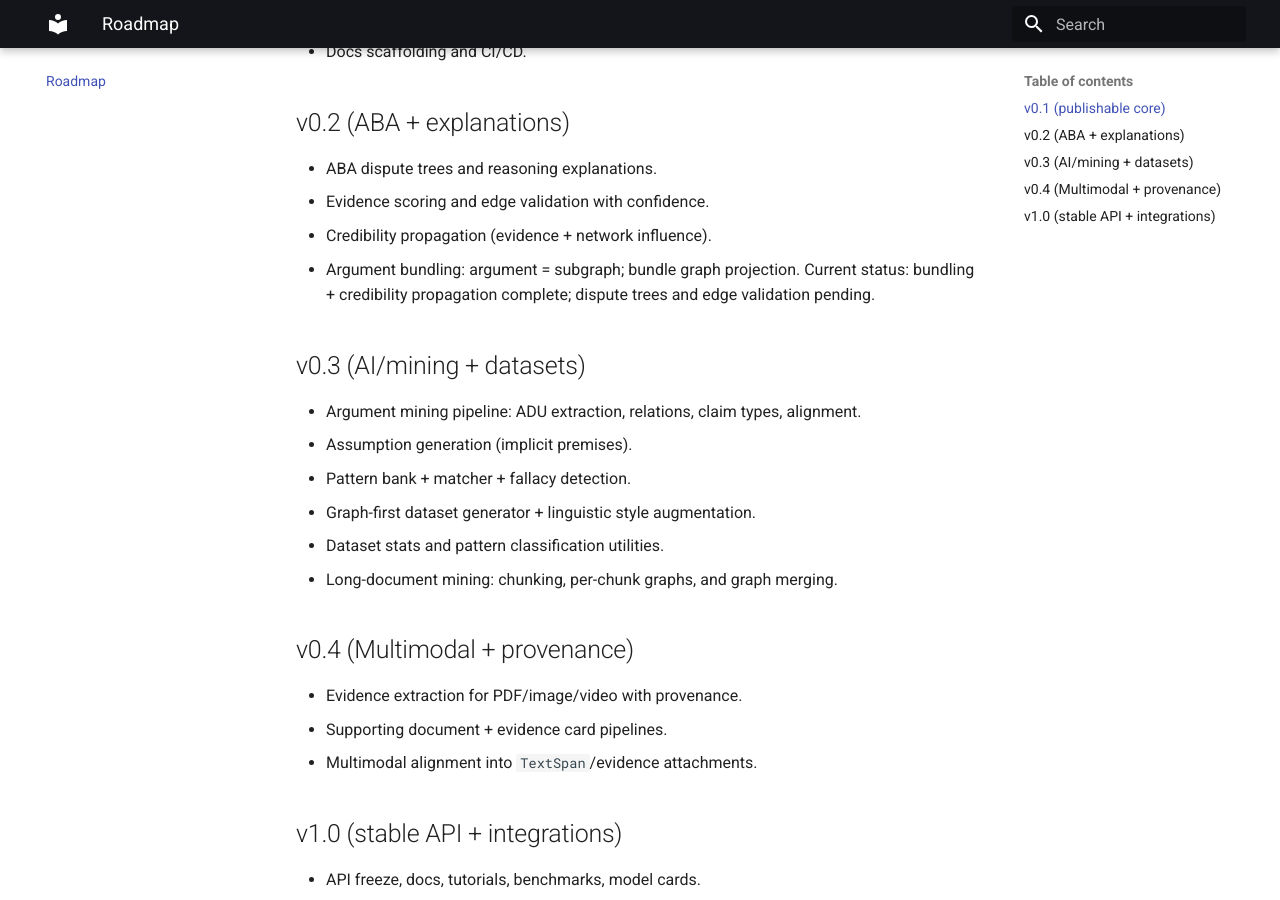
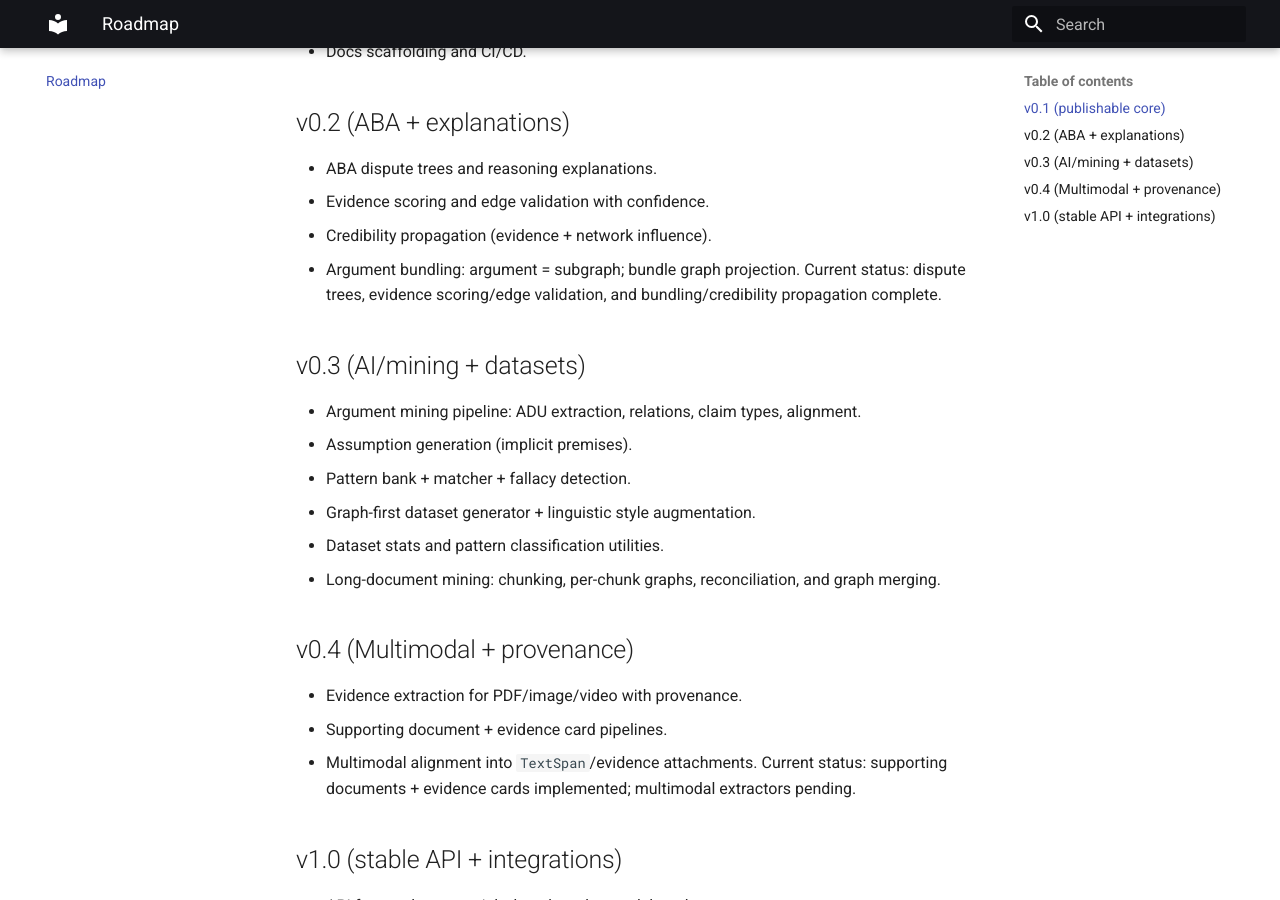
Before and after one commit to vasanthsarathy/arglib, an MkDocs documentation site: the page built from docs/roadmap.md, in a window 1280 px wide and 900 px high, scrolled down 465 px. Built offline with MkDocs 1.6.1 and Material for MkDocs 9.7.7, drawn with Linux system fonts in a browser that asks for light colours.

Commit message:
Update spec and roadmap for long-document mining

```diff
--- a/docs/roadmap.md
+++ b/docs/roadmap.md
@@ -14,7 +14,7 @@ This roadmap reflects the design spec and current implementation status. Items a
 - Evidence scoring and edge validation with confidence.
 - Credibility propagation (evidence + network influence).
 - Argument bundling: argument = subgraph; bundle graph projection.
-Current status: bundling + credibility propagation complete; dispute trees and edge validation pending.
+Current status: dispute trees, evidence scoring/edge validation, and bundling/credibility propagation complete.
 
 ## v0.3 (AI/mining + datasets)
 - Argument mining pipeline: ADU extraction, relations, claim types, alignment.
@@ -22,12 +22,13 @@ Current status: bundling + credibility propagation complete; dispute trees and e
 - Pattern bank + matcher + fallacy detection.
 - Graph-first dataset generator + linguistic style augmentation.
 - Dataset stats and pattern classification utilities.
-- Long-document mining: chunking, per-chunk graphs, and graph merging.
+- Long-document mining: chunking, per-chunk graphs, reconciliation, and graph merging.
 
 ## v0.4 (Multimodal + provenance)
 - Evidence extraction for PDF/image/video with provenance.
 - Supporting document + evidence card pipelines.
 - Multimodal alignment into `TextSpan`/evidence attachments.
+Current status: supporting documents + evidence cards implemented; multimodal extractors pending.
 
 ## v1.0 (stable API + integrations)
 - API freeze, docs, tutorials, benchmarks, model cards.
```
Also changed, not shown: ROADMAP.md (+3 -2 lines), specs/argumentation_library_design_spec_batteries_included_python.md (+35 -1 lines).
